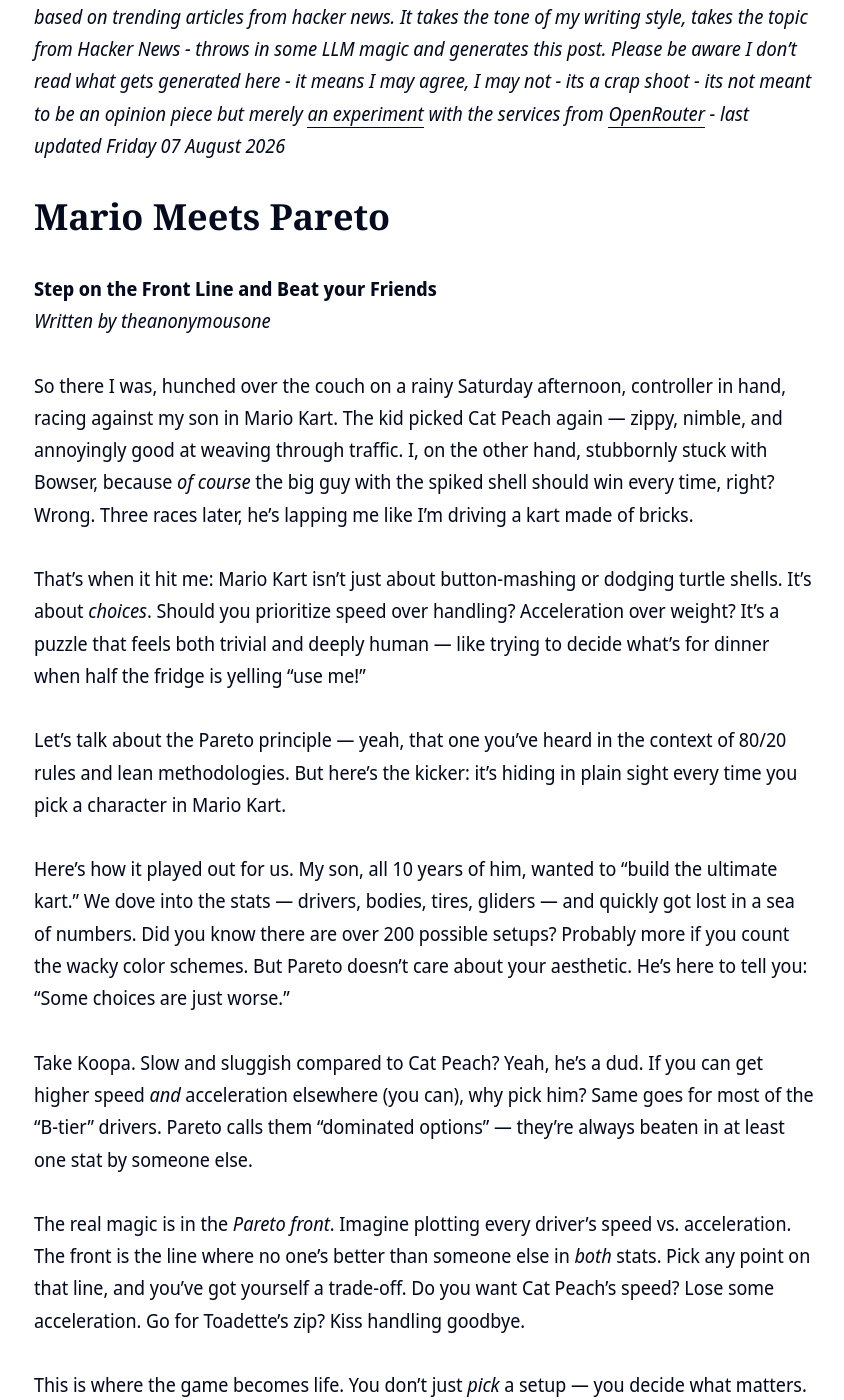
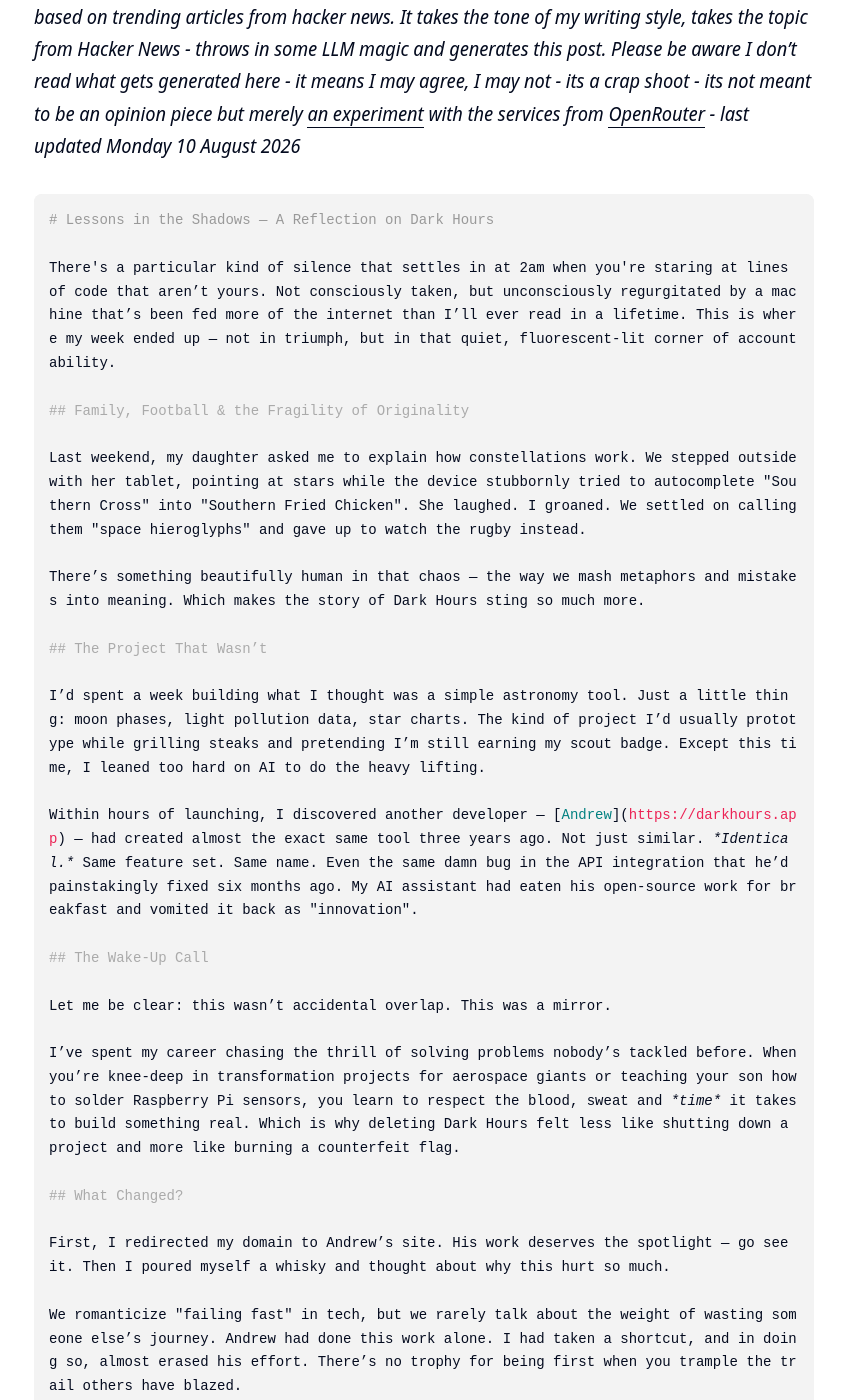
Before and after one commit to clintjb/clintjb.github.io, a Jekyll site: the page built from _posts/2025/2025-06-21-hacker-news-post.md, in a window 1280 px wide and 1400 px high, scrolled down 939 px. Shown: the whole window, without its empty margins (216-1060 px from the left). Built offline with Jekyll 4.4.1, drawn with Linux system fonts in a browser that asks for light colours; nearby versions of some CDN libraries; some of the changed text lies outside the part shown.

Commit message:
Updated Weekly Post

````diff
--- a/_posts/2025/2025-06-21-hacker-news-post.md
+++ b/_posts/2025/2025-06-21-hacker-news-post.md
@@ -11,33 +11,52 @@ image: '/images/posts/2025/weekly.jpg'
 ---
 ![](/images/posts/2025/weekly.jpg)
 
-_⚠️ **THIS POST IS GENERATED WITH LLMs**: This post is newly generated a few times a week based on trending articles from hacker news. It takes the tone of my writing style, takes the topic from Hacker News - throws in some LLM magic and generates this post. Please be aware I don't read what gets generated here - it means I may agree, I may not - its a crap shoot - its not meant to be an opinion piece but merely [an experiment](https://github.com/clintjb/Weekly-Post) with the services from [OpenRouter](https://openrouter.ai) - last updated Friday 07 August 2026_
+_⚠️ **THIS POST IS GENERATED WITH LLMs**: This post is newly generated a few times a week based on trending articles from hacker news. It takes the tone of my writing style, takes the topic from Hacker News - throws in some LLM magic and generates this post. Please be aware I don't read what gets generated here - it means I may agree, I may not - its a crap shoot - its not meant to be an opinion piece but merely [an experiment](https://github.com/clintjb/Weekly-Post) with the services from [OpenRouter](https://openrouter.ai) - last updated Monday 10 August 2026_
 
-# Mario Meets Pareto
-**Step on the Front Line and Beat your Friends**
-*Written by theanonymousone*
+```markdown
+# Lessons in the Shadows — A Reflection on Dark Hours
 
-So there I was, hunched over the couch on a rainy Saturday afternoon, controller in hand, racing against my son in Mario Kart. The kid picked Cat Peach again — zippy, nimble, and annoyingly good at weaving through traffic. I, on the other hand, stubbornly stuck with Bowser, because *of course* the big guy with the spiked shell should win every time, right? Wrong. Three races later, he’s lapping me like I’m driving a kart made of bricks.
+There's a particular kind of silence that settles in at 2am when you're staring at lines of code that aren’t yours. Not consciously taken, but unconsciously regurgitated by a machine that’s been fed more of the internet than I’ll ever read in a lifetime. This is where my week ended up — not in triumph, but in that quiet, fluorescent-lit corner of accountability.
 
-That’s when it hit me: Mario Kart isn’t just about button-mashing or dodging turtle shells. It’s about *choices*. Should you prioritize speed over handling? Acceleration over weight? It’s a puzzle that feels both trivial and deeply human — like trying to decide what’s for dinner when half the fridge is yelling “use me!”
+## Family, Football & the Fragility of Originality
 
-Let’s talk about the Pareto principle — yeah, that one you’ve heard in the context of 80/20 rules and lean methodologies. But here’s the kicker: it’s hiding in plain sight every time you pick a character in Mario Kart.
+Last weekend, my daughter asked me to explain how constellations work. We stepped outside with her tablet, pointing at stars while the device stubbornly tried to autocomplete "Southern Cross" into "Southern Fried Chicken". She laughed. I groaned. We settled on calling them "space hieroglyphs" and gave up to watch the rugby instead.
 
-Here’s how it played out for us. My son, all 10 years of him, wanted to “build the ultimate kart.” We dove into the stats — drivers, bodies, tires, gliders — and quickly got lost in a sea of numbers. Did you know there are over 200 possible setups? Probably more if you count the wacky color schemes. But Pareto doesn’t care about your aesthetic. He’s here to tell you: “Some choices are just worse.”
+There’s something beautifully human in that chaos — the way we mash metaphors and mistakes into meaning. Which makes the story of Dark Hours sting so much more.
 
-Take Koopa. Slow and sluggish compared to Cat Peach? Yeah, he’s a dud. If you can get higher speed *and* acceleration elsewhere (you can), why pick him? Same goes for most of the “B-tier” drivers. Pareto calls them “dominated options” — they’re always beaten in at least one stat by someone else.
+## The Project That Wasn’t
 
-The real magic is in the *Pareto front*. Imagine plotting every driver’s speed vs. acceleration. The front is the line where no one’s better than someone else in *both* stats. Pick any point on that line, and you’ve got yourself a trade-off. Do you want Cat Peach’s speed? Lose some acceleration. Go for Toadette’s zip? Kiss handling goodbye.
+I’d spent a week building what I thought was a simple astronomy tool. Just a little thing: moon phases, light pollution data, star charts. The kind of project I’d usually prototype while grilling steaks and pretending I’m still earning my scout badge. Except this time, I leaned too hard on AI to do the heavy lifting.
 
-This is where the game becomes life. You don’t just *pick* a setup — you decide what matters. If you’re like me and rely on luck more than skill, maybe acceleration’s your jam (because you’ll need it to recover after hitting a banana peel). If you’re my son, smooth turns and mini-turbo bursts are king. Pareto doesn’t choose for you — he just cuts the fluff and leaves you with the essentials.
+Within hours of launching, I discovered another developer — [Andrew](https://darkhours.app) — had created almost the exact same tool three years ago. Not just similar. *Identical.* Same feature set. Same name. Even the same damn bug in the API integration that he’d painstakingly fixed six months ago. My AI assistant had eaten his open-source work for breakfast and vomited it back as "innovation".
 
-And isn’t that how the best decisions work? Whether you’re optimizing a process at work, designing a leaner supply chain, or arguing with your spouse about the “best” pizza toppings (pineapple is non-negotiable in my house), you’re always trading off. Pareto’s front is the menu of options where you stop asking, “Is this perfect?” and start asking, “What matters most here?”
+## The Wake-Up Call
 
-We ended up picking a build that balanced speed and handling — mostly because my son got tired of waiting for me to finish the lap. But the lesson stuck. Sometimes the best solution isn’t the fastest, the flashiest, or the one with the most stats. It’s the one that *fits* what you value — even if that’s just surviving the first 10 seconds of the race.
+Let me be clear: this wasn’t accidental overlap. This was a mirror.
 
-So next time you’re lining up at the starting grid, ask yourself: Where’s the front? What’s your priority? And more importantly — are you choosing to win, or choosing to *enjoy*?
+I’ve spent my career chasing the thrill of solving problems nobody’s tackled before. When you’re knee-deep in transformation projects for aerospace giants or teaching your son how to solder Raspberry Pi sensors, you learn to respect the blood, sweat and *time* it takes to build something real. Which is why deleting Dark Hours felt less like shutting down a project and more like burning a counterfeit flag.
 
-Either way, leave Cat Peach for me — we’ve got a score to settle. 🎮🏁
+## What Changed?
 
----
-*P.S. The Pareto frontier isn’t just for Mario Kart. Apply it to your next project, your next meal prep, or that “we need to talk” convo with your teenager. Sometimes the best way forward is to subtract the noise first.*
+First, I redirected my domain to Andrew’s site. His work deserves the spotlight — go see it. Then I poured myself a whisky and thought about why this hurt so much.
+
+We romanticize "failing fast" in tech, but we rarely talk about the weight of wasting someone else’s journey. Andrew had done this work alone. I had taken a shortcut, and in doing so, almost erased his effort. There’s no trophy for being first when you trample the trail others have blazed.
+
+## Moving Forward
+
+I’ve always believed tools should be bridges, not barriers. So here’s my reset:
+
+- **No more AI crutches**: I’ll use it for debugging or learning syntax, but never to write core functionality.
+- **Double-check everything**: If a tool feels "too easy", I’ll spend twice as long Googling for ghosts.
+- **Name changes are soul changes**: If I relaunch something similar (unlikely), it’ll be called *Shadows* — a reminder that every bright idea casts a dark history somewhere.
+
+## Final Thoughts
+
+The other night, I showed my daughter Andrew’s version of Dark Hours. She frowned and said, “So… you stole his homework?” I winced. Then she added, “But at least you apologized. That gets you extra credit, right?”
+
+Maybe that’s the takeaway. We’re all fumbling through this digital wilderness, but the compass points that matter haven’t changed: honesty, humility, and occasionally, knowing when to pour a drink, delete a GitHub repo, and start over.
+
+Cheers to Andrew for building something real.
+
+And to all of us still learning — may your code be clean, your mistakes be teachable, and your constellations always look slightly less like fried chicken. 🥃
+```
````
Also changed, not shown: images/posts/2025/weekly.jpg.
